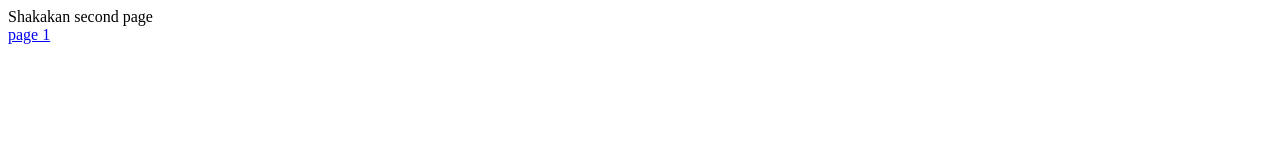
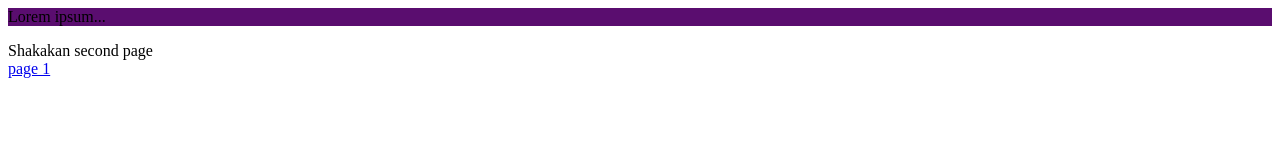
Before and after one commit to Jose-Or/classSite, a plain HTML site: page second page.html in a window 1280 px wide. Drawn offline with Linux system fonts and the light colour scheme.

Commit message:
Update second page.html

```diff
--- a/second page.html
+++ b/second page.html
@@ -1,5 +1,6 @@
 <HTML>
     <head>
+        <p style="background-color:rgb(90, 13, 111);">Lorem ipsum...</p>
     </head>
     <body>
 Shakakan second page
```
